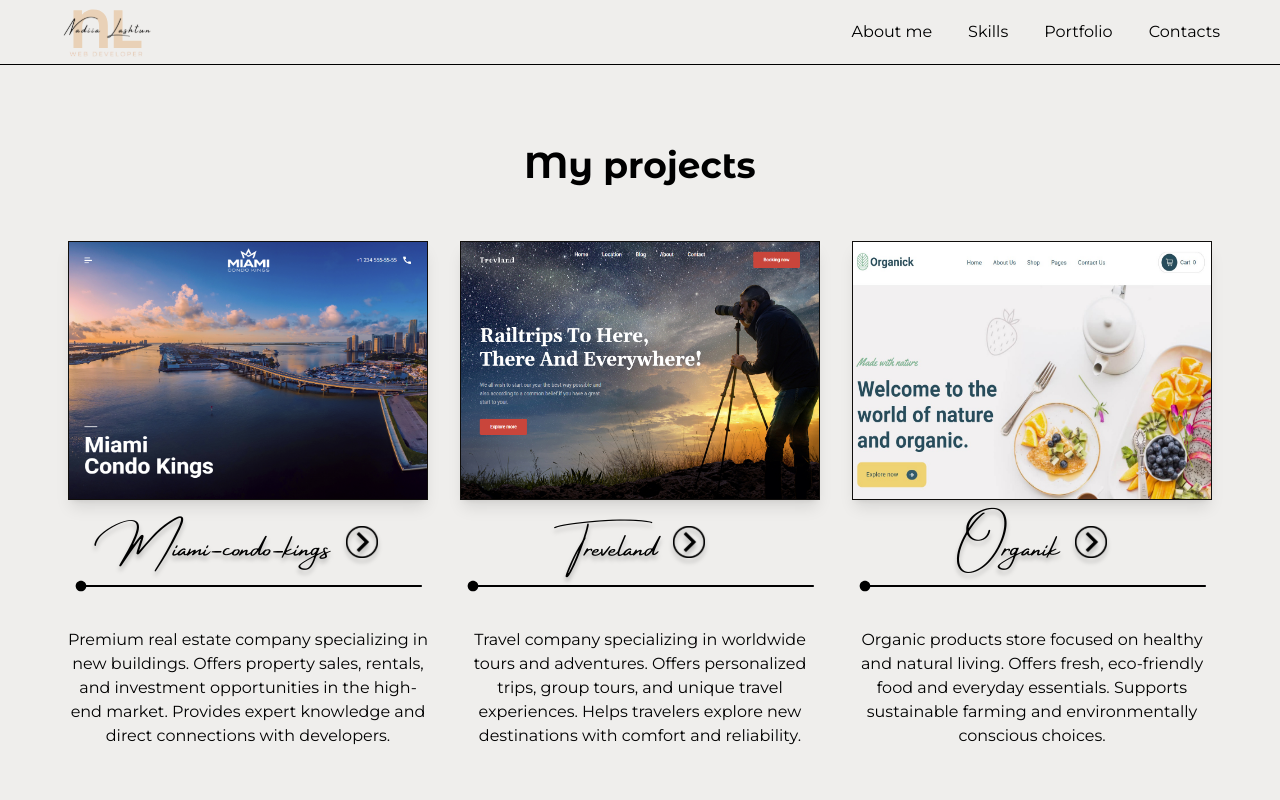
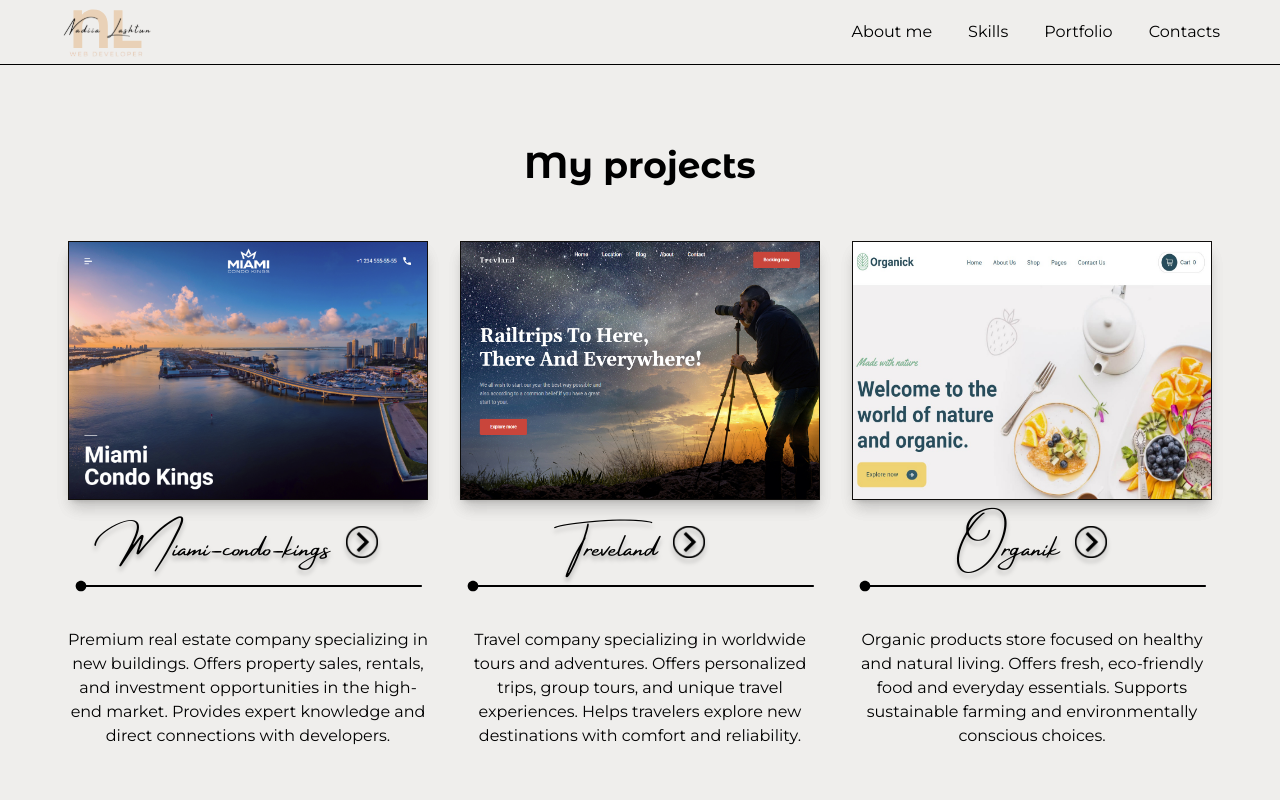
Before and after one commit to NadiiaLashtun/Portfolio-v-2.0, a React (Vite) app: page /projects in a window 1280 px wide. Shown: the top 800 px of the page. Built offline with nearby package versions, Linux system fonts and the light colour scheme.

Commit message:
Fix hover animation on cards

```diff
--- a/src/components/UI/cards/TeamCard.jsx
+++ b/src/components/UI/cards/TeamCard.jsx
@@ -4,7 +4,7 @@
 function TeamCard({ title, img, descr, netlify, github }) {
   return (
     <div className='flex flex-col items-center max-w-[360px]'>
-      <div className='relative w-full mb-6 pb-[72%] shadow-lg cursor-pointer overflow-hidden'>
+      <div className='relative w-full mb-6 pb-[72%] shadow-lg cursor-pointer '>
         <a
           href={netlify}
           target='_blank'
```
Also changed, not shown: src/assets/portfolio-projects/miami-condo-kings.jpg.
